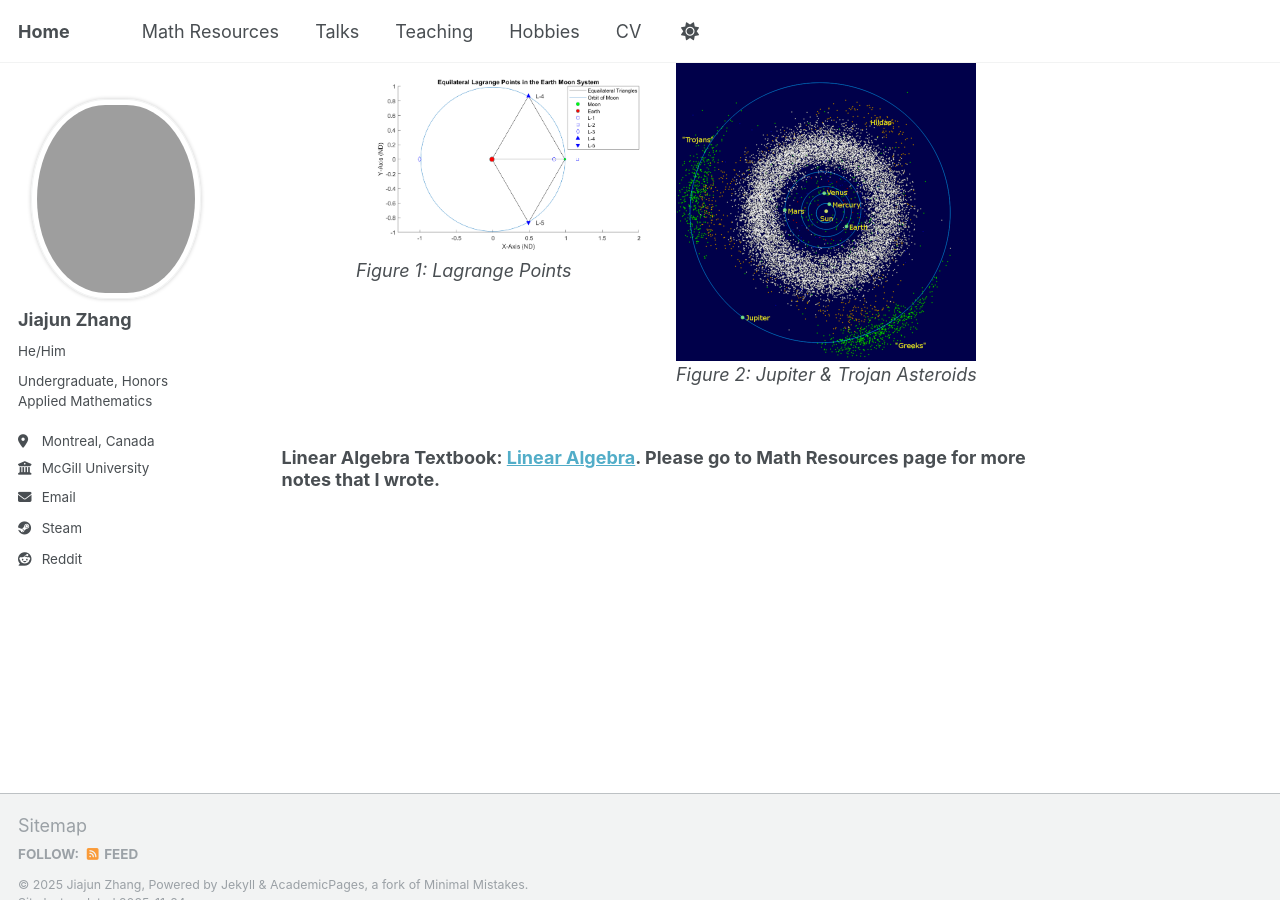
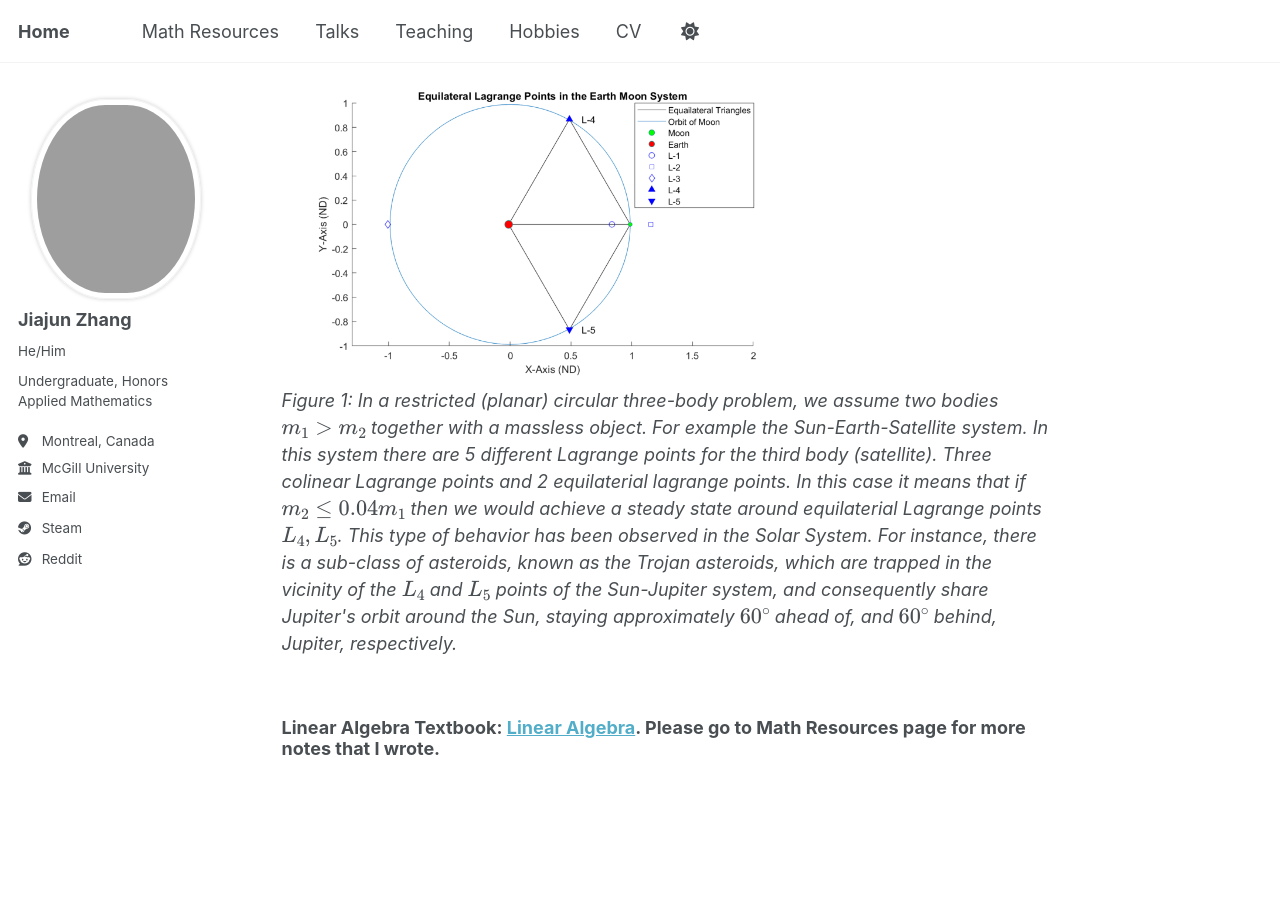
Before and after one commit to JohanssonRein/JohanssonRein.github.io, a Jekyll site: the page built from _pages/about.md, in a window 1280 px wide and 900 px high, scrolled down 3198 px. Built offline with Jekyll 4.4.1, drawn with Linux system fonts in a browser that asks for light colours.

Commit message:
Update about.md

```diff
--- a/_pages/about.md
+++ b/_pages/about.md
@@ -66,12 +66,12 @@ redirect_from:
 
 <div style="display: flex; justify-content: center; gap: 20px; align-items: flex-start;">
   <div>
-    <img src="/images/lagrange.png" alt="Lagrange Points" width="300">
-    <p><em>Figure 1: Lagrange Points</em></p>
-  </div>
-  <div>
-    <img src="/images/jupiter.png" alt="Trojan Asteroids" width="300">
-    <p><em>Figure 2: Jupiter & Trojan Asteroids</em></p>
+    <img src="/images/lagrange.png" alt="Lagrange Points" width="500">
+    <p><em>Figure 1: In a restricted (planar) circular three-body problem, we assume two bodies $m_1>m_2$ together with a massless object. For example the Sun-Earth-Satellite system. In this system there are 5 different Lagrange points for the third body (satellite). Three colinear Lagrange points and 2 equilaterial lagrange points. In this case it means that if
+$
+m_2 \leq 0.04m_1
+$
+then we would achieve a steady state around equilaterial Lagrange points $L_4,L_5$. This type of behavior has been observed in the Solar System. For instance, there is a sub-class of asteroids, known as the Trojan asteroids, which are trapped in the vicinity of the $L_4$ and $L_5$ points of the Sun-Jupiter system, and consequently share Jupiter's orbit around the Sun, staying approximately $60^\circ$ ahead of, and $60^\circ$ behind, Jupiter, respectively.</em></p>
   </div>
 </div>
 
```
